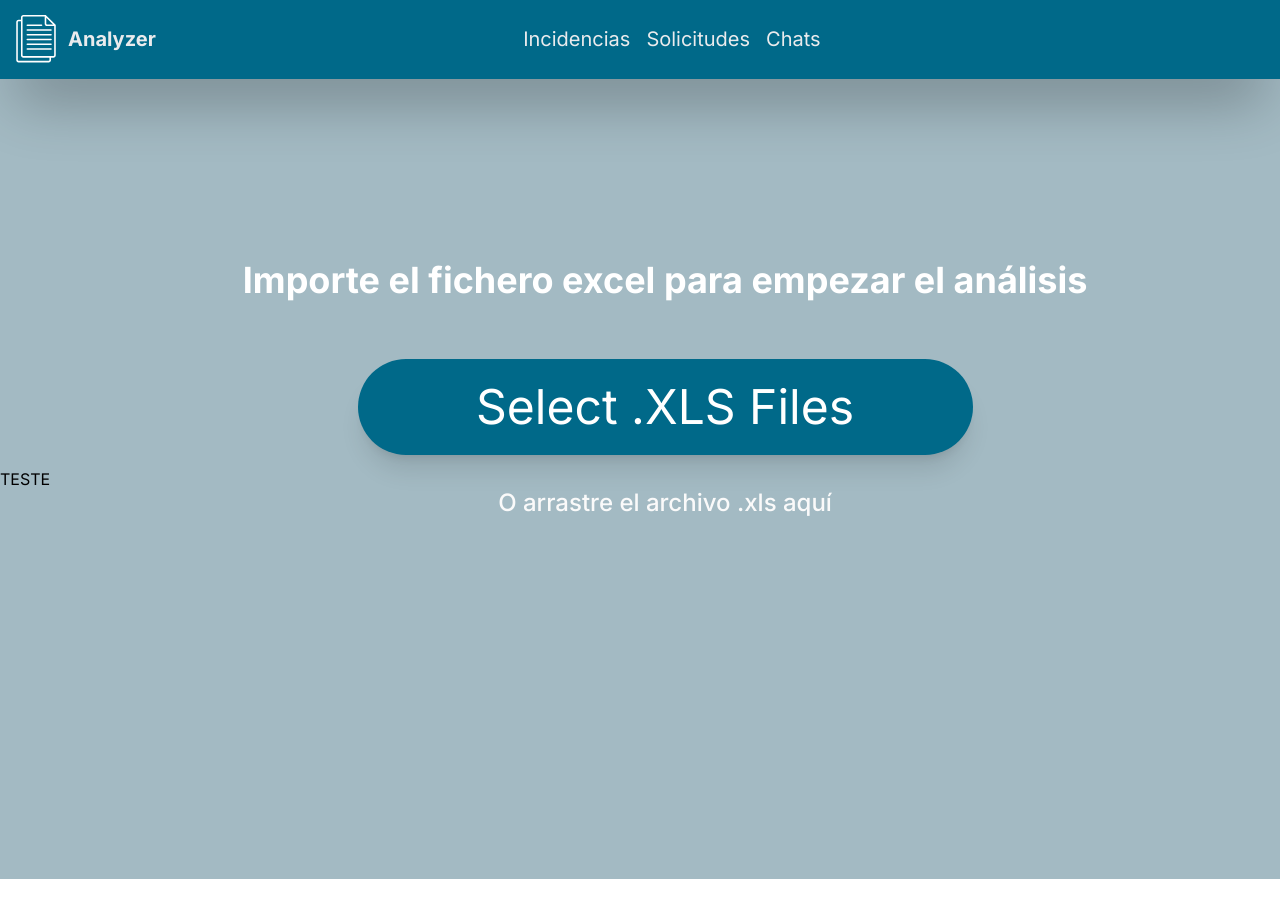
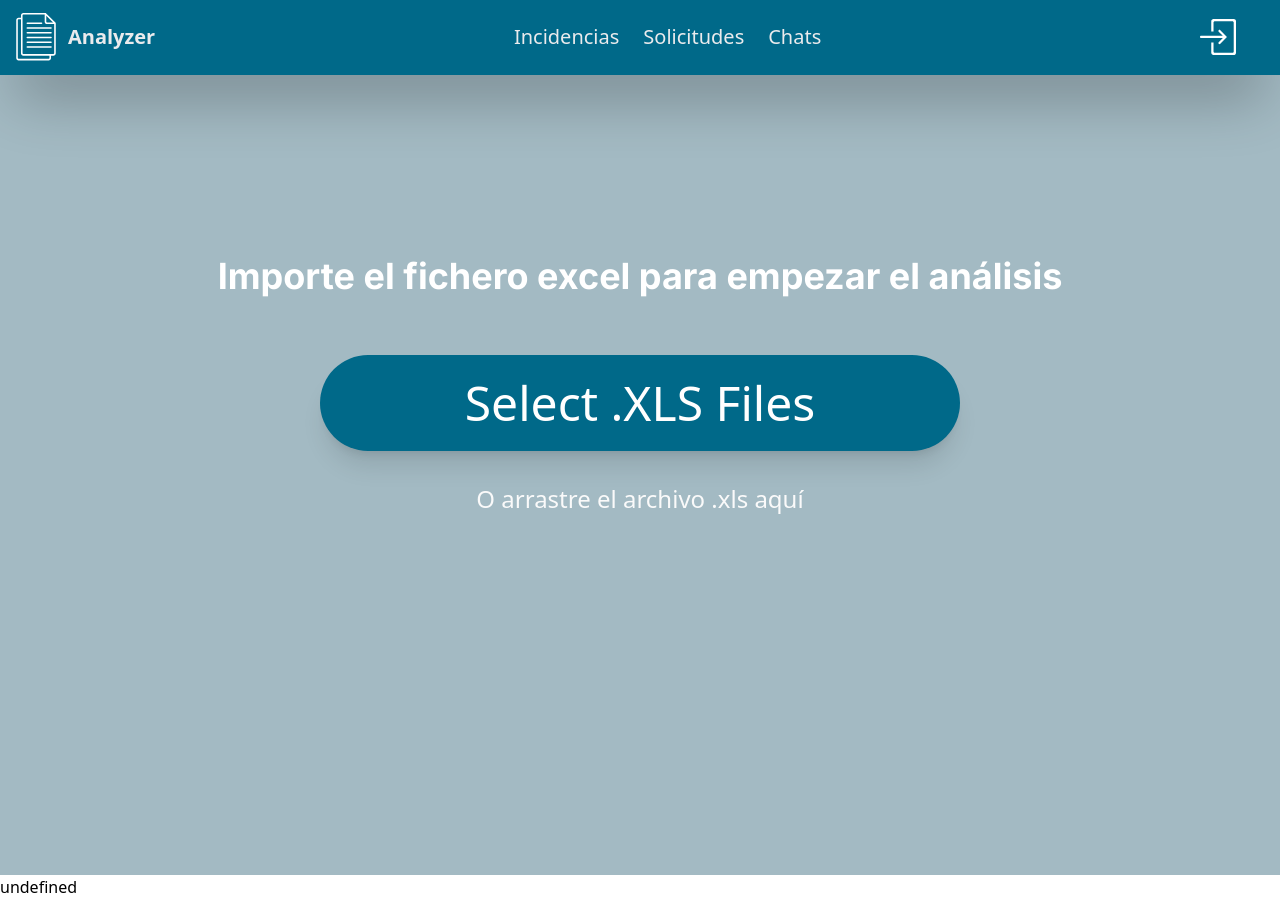
Before and after one commit to brenosantin96/brenoAnalyzer01front, a Next.js app: page / in a window 1280 px wide. Built offline with nearby package versions, Linux system fonts and the light colour scheme.

Commit message:
Configured the system to recognize when a user is logged in Created a logout button in the navbar Created a link for the "TextoTipo" pages to appear Fixed responsiveness on mobile

```diff
--- a/src/app/globals.css
+++ b/src/app/globals.css
@@ -7,7 +7,11 @@
 @tailwind utilities;
 
 * {
+    @apply box-border;
     @apply m-0;
     @apply p-0;
+}
+
+html {
     @apply box-border;
 }
--- a/src/app/layout.tsx
+++ b/src/app/layout.tsx
@@ -20,7 +20,7 @@ export default function RootLayout({
     <html lang="en">
       <AuthProvider>
         <IncidentsProvider>
-          <body className={inter.className}>{children}</body>
+          <body>{children}</body>
         </IncidentsProvider>
       </AuthProvider>
     </html>
--- a/src/app/login/page.tsx
+++ b/src/app/login/page.tsx
@@ -11,7 +11,7 @@ const page = () => {
 
 
   return (
-    <div className='bg-ice-graybackground bg-[url("/assets/bgloginpagez.svg")] bg-cover bg-no-repeat h-screen w-full'>
+    <div className='bg-ice-graybackground bg-[url("/assets/bgloginpagez.svg")] bg-cover bg-no-repeat h-screen w-full overflow-hidden'>
       <div className='container mx-auto max-w-lg '>
         <div className='flex justify-center flex-col items-center h-screen p-5'>
           <HeaderLoginPage />
--- a/src/app/page.tsx
+++ b/src/app/page.tsx
@@ -2,6 +2,7 @@
 
 import { useApi } from '@/api/api';
 import Navbar from '@/components/Navbar';
+import { useAuthContext } from '@/contexts/Auth/AuthContext';
 import { useIncidentContext } from '@/contexts/IncidentContext';
 import { Chat } from '@/types/Chat';
 import { Incident } from '@/types/Incident';
@@ -19,6 +20,7 @@ const Home = () => {
 
   //context
   const incidentContext = useIncidentContext();
+  const userContext = useAuthContext()
 
   //api
   const api = useApi();
@@ -273,10 +275,6 @@ const Home = () => {
 
         <div className={`h-screen w-full absolute ${isMovingOverDropArea ? 'flex ' : 'hidden '}justify-center items-center bg-[#000]/[.8] text-[#c9c3c3] z-30 text-7xl`} onDragLeave={handleDragLeave} onDrop={handleDrop}>Drop it now!</div>
 
-        <div>TESTE</div>
-
-
-
         <div className='container h-screen mx-auto overflow-auto'>
           <div className='flex flex-col justify-center items-center h-screen'>
             <h1 className='text-3xl -mt-48 mb-12 md:text-4xl font-inter font-bold p-3 text-center text-white '>Importe el fichero excel para empezar el análisis</h1>
@@ -291,6 +289,7 @@ const Home = () => {
 
 
       </div>
+      <div>{userContext ? `${userContext.user?.name}` : ""}</div>
 
     </>
   )
--- a/src/app/register/page.tsx
+++ b/src/app/register/page.tsx
@@ -97,7 +97,7 @@ const page = () => {
 
 
     return (
-        <div className='bg-ice-graybackground bg-[url("/assets/bgloginpagez.svg")] bg-cover bg-no-repeat h-screen w-full relative'>
+        <div className='bg-ice-graybackground bg-[url("/assets/bgloginpagez.svg")] bg-cover bg-no-repeat h-screen w-full relative overflow-hidden'>
             <div className='container mx-auto max-w-lg '>
 
 
--- a/src/components/FormLoginPage.tsx
+++ b/src/components/FormLoginPage.tsx
@@ -1,29 +1,37 @@
 "use client"
-import React, { useEffect, useState } from 'react'
+import React, { useContext, useEffect, useState } from 'react'
 import { CustomImput } from './CustomImput'
 import { useApi } from '@/api/api';
 import Link from 'next/link';
+import { AuthContext, useAuthContext } from '@/contexts/Auth/AuthContext';
+import { useRouter } from 'next/navigation';
 
 export const FormLoginPage = () => {
 
     const api = useApi();
+    const router = useRouter();
 
     const [loginInput, setLoginInput] = useState("");
     const [passwordInput, setPasswordInput] = useState("");
 
-    useEffect(() => {
-        console.log("LOGIN INPUT", loginInput)
-    }, [loginInput])
+    const userContext = useAuthContext()
 
 
     const handleLogin = async () => {
 
-        let loginResponse = await api.login(loginInput, passwordInput)
+        let loginResponse = await userContext.signIn(loginInput, passwordInput)
 
-        console.log(loginResponse);
+        if(!loginResponse){
+            alert("Usuario y/o contraseña incorrectos")
+            return
+        }
 
-        //se acertar usuario e palavra passe, vai poder entrar.
-        //realizar pagina de registro?
+        if(loginResponse){
+            router.push("/");
+            return
+        }
+
+
 
     }
 
--- a/src/components/Icon/Icon.tsx
+++ b/src/components/Icon/Icon.tsx
@@ -5,6 +5,7 @@ import CloseSVG from './CloseSVG'
 import LoginSVG from './LoginSVG'
 import { SVGPassword } from './SVGPassword'
 import { SVGperson } from './SVGperson'
+import LogoutSVG from './LogoutSVG'
 
 type Props = {
     svg: string;
@@ -22,7 +23,8 @@ export const Icon = ({ svg, width, height, fillColor, strokeColor, classNam }: P
             {svg === "fileTopNavBar" && <FileSVG height={height} width={width} />}
             {svg === "menu" && <MenuSVG height={height} width={width} />}
             {svg === "close" && <CloseSVG height={height} width={width} />}
-            {svg === "login" && <LoginSVG height={height} width={width} />}
+            {svg === "login" && <LoginSVG height={height} width={width} fillColor={fillColor} />}
+            {svg === "logout" && <LogoutSVG height={height} width={width} fillColor={fillColor} />}
             {svg === "key" && <SVGPassword height={height} width={width} />}
             {svg === "person" && <SVGperson height={height} width={width} />}
         </div>
--- /dev/null
+++ b/src/components/Icon/LogoutSVG.tsx
@@ -0,0 +1,19 @@
+import React from 'react'
+
+type Props = {
+    width: string;
+    height: string;
+    fillColor?: string;
+    strokeColor?: string;
+}
+
+
+const LogoutSVG = ({ width, height, fillColor, strokeColor }: Props) => {
+    return (
+        <svg fill={fillColor} width={width} height={height} viewBox="0 0 32 32" version="1.1" xmlns="http://www.w3.org/2000/svg">
+            <path d="M3.651 16.989h17.326c0.553 0 1-0.448 1-1s-0.447-1-1-1h-17.264l3.617-3.617c0.391-0.39 0.391-1.024 0-1.414s-1.024-0.39-1.414 0l-5.907 6.062 5.907 6.063c0.196 0.195 0.451 0.293 0.707 0.293s0.511-0.098 0.707-0.293c0.391-0.39 0.391-1.023 0-1.414zM29.989 0h-17c-1.105 0-2 0.895-2 2v9h2.013v-7.78c0-0.668 0.542-1.21 1.21-1.21h14.523c0.669 0 1.21 0.542 1.21 1.21l0.032 25.572c0 0.668-0.541 1.21-1.21 1.21h-14.553c-0.668 0-1.21-0.542-1.21-1.21v-7.824l-2.013 0.003v9.030c0 1.105 0.895 2 2 2h16.999c1.105 0 2.001-0.895 2.001-2v-28c-0-1.105-0.896-2-2-2z"></path>
+        </svg>
+    )
+}
+
+export default LogoutSVG
--- a/src/components/Navbar.tsx
+++ b/src/components/Navbar.tsx
@@ -1,7 +1,8 @@
-import React, { useState } from 'react'
+import React, { useEffect, useState } from 'react'
 import NavBarStyle from './NavBarStyle.module.css'
 import { Icon } from './Icon/Icon'
 import Link from 'next/link';
+import { useAuthContext } from '@/contexts/Auth/AuthContext';
 
 const Navbar = () => {
 
@@ -12,6 +13,17 @@ const Navbar = () => {
     }
 
     const [isLogged, setIsLogged] = useState(false);
+    const authContext = useAuthContext();
+
+    useEffect(() => {
+        setIsLogged(authContext.user !== null);
+        console.log(authContext)
+    }, [authContext.user]);
+
+
+    useEffect(()=> {
+        console.log(isLogged)
+    }, [isLogged])
 
 
     return (
@@ -27,8 +39,18 @@ const Navbar = () => {
                 </Link>
 
                 {/* Essa div so aparece em dispositivos menores que md */}
-                <div className={`md:hidden md:static absolute bg-[#006989] md:min-h-fit  left-0 ${isMenuOpened ? `top-[8%]` : `top-[-200%]`} ease-in-out duration-300 md:w-auto w-full flex items-center md:px-5`}>
+                <div className={`md:hidden md:static absolute bg-[#006989] md:min-h-fit  left-0 ${isMenuOpened ? `top-[8%]` : `top-[-300%]`} ease-in-out duration-300 md:w-auto w-full flex items-center md:px-5`}>
                     <ul className='flex md:flex-row flex-col md:items-center md:gap-4 gap-6 py-4 text-xl ml-6 text-[#EAEBED] '> {/* Lista de itens da navbar */}
+                        {!isLogged &&
+                            <li>
+                                <Link className='hover:text-[#fdfdfd]' href="/login">Login</Link>
+                            </li>
+                        }
+                        {isLogged &&
+                            <li>
+                                <Link className='hover:text-[#fdfdfd]' href="/weekly-chats">Salir</Link>
+                            </li>
+                        }
                         <li>
                             <Link className='hover:text-[#fdfdfd]' href="/pending-incidents">Incidencias</Link>
                         </li>
@@ -45,7 +67,7 @@ const Navbar = () => {
 
             {/* Essa div so aparece em dispositivos maiores que md */}
             <div className={` md:flex md:static relative z-20  bg-[#006989] md:min-h-fit  left-0 ${isMenuOpened ? `top-[8%]` : `top-[-100%]`} ease-in-out duration-300 md:w-auto w-full flex items-center md:px-5`}>
-                <ul className='hidden md:flex md:flex-row flex-col md:items-center md:gap-4 gap-4 text-xl text-[#EAEBED] '> {/* Lista de itens da navbar */}
+                <ul className='hidden md:flex md:flex-row flex-col md:items-center md:gap-6 gap-4 text-xl text-[#EAEBED] '> {/* Lista de itens da navbar */}
                     <li>
                         <Link className='hover:text-[#fdfdfd]' href="/pending-incidents">Incidencias</Link>
                     </li>
@@ -57,15 +79,28 @@ const Navbar = () => {
                     </li>
                     {isLogged &&
                         <li>
-                            <Link className='hover:text-[#fdfdfd]' href="/weekly-chats">Chats</Link>
+                            <Link className='hover:text-[#fdfdfd]' href="/weekly-chats">TextoTipos</Link>
                         </li>
                     }
 
                 </ul>
 
             </div>
-            <div className='p-10 md:flex sm:hidden  '>
 
+
+            <div className='p-10 md:p-5 md:flex sm:hidden  '>
+                <div className='hidden md:block'>
+                    {isLogged &&
+                        <Link className='hover:text-[#fdfdfd]' href="#">
+                            <Icon svg='logout' height='36px' width='36px' fillColor={"white"} classNam='relative z-20' strokeColor='#FFF' />
+                        </Link>
+                    }
+                    {!isLogged &&
+                        <Link className='hover:text-[#fdfdfd]' href="/login">
+                            <Icon svg='login' height='36px' width='36px' fillColor={"white"} classNam='relative z-20' strokeColor='#FFF' />
+                        </Link>
+                    }
+                </div>
             </div>
 
 
--- a/src/contexts/Auth/AuthContext.tsx
+++ b/src/contexts/Auth/AuthContext.tsx
@@ -1,5 +1,10 @@
-import { createContext } from 'react';
+import { createContext, useContext } from 'react';
 import { AuthContextType } from '../Auth/Types'
 
 
 export const AuthContext = createContext<AuthContextType>(null!);
+
+export const useAuthContext = () => {
+
+    return useContext(AuthContext);
+};
--- a/src/contexts/Auth/AuthProvider.tsx
+++ b/src/contexts/Auth/AuthProvider.tsx
@@ -39,6 +39,10 @@ export const AuthProvider = ({ children }: ProviderType) => {
     const data = await api.login(email, passwordReq);
 
     if (data.status === true && data.token) {
+
+
+      console.log(data);
+
       setUser(data.user);
       handleToken(data.token);
       return true;
```
Also changed, not shown: src/components/Icon/logout-svgrepo-com.svg (added).
